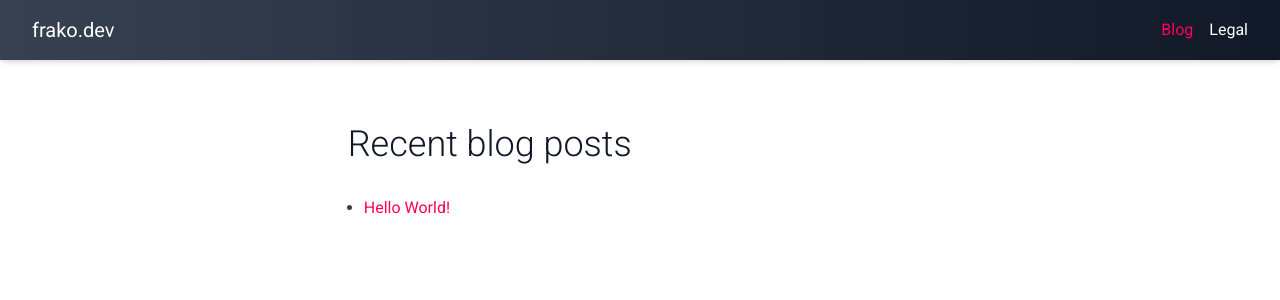
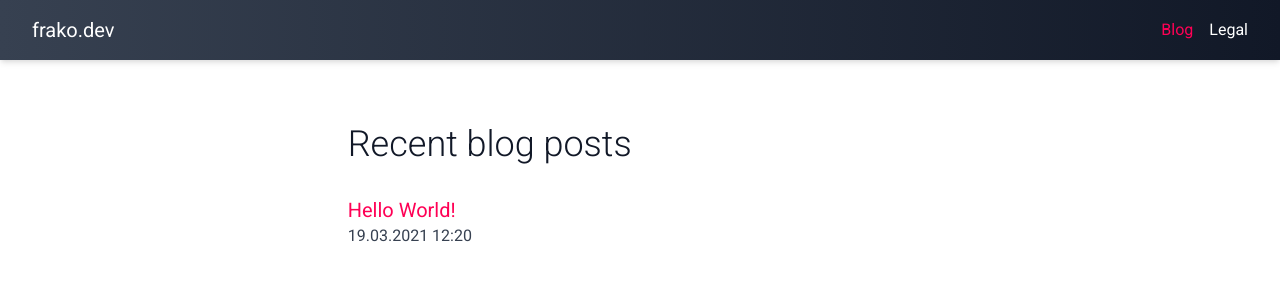
Before and after one commit to s22h/frako.dev, a Next.js app: page / in a window 1280 px wide. Shown: the top 300 px of the page. Built offline with nearby package versions, Linux system fonts and the light colour scheme.

Commit message:
Add date to post list
Resolves #2

```diff
--- a/pages/author/[slug].tsx
+++ b/pages/author/[slug].tsx
@@ -53,9 +53,7 @@ export default function AuthorPage({ posts, author }: PageProps) {
 					Posts by <b>{author.name}</b>
 				</h1>
 
-				<ul className="list-disc pl-4 my-8">
-					<PostList posts={posts} />
-				</ul>
+				<PostList posts={posts} />
 			</div>
 		</Layout>
 	);
--- a/pages/index.tsx
+++ b/pages/index.tsx
@@ -24,9 +24,7 @@ export default function IndexPage({ posts }: PageProps) {
 			<div className="max-w-prose mx-auto">
 				<h1>Recent blog posts</h1>
 
-				<ul className="list-disc pl-4 my-8">
-					<PostList posts={posts} />
-				</ul>
+				<PostList posts={posts} />
 			</div>
 		</Layout>
 	);
--- a/pages/tag/[slug].tsx
+++ b/pages/tag/[slug].tsx
@@ -53,9 +53,7 @@ export default function CategoryPage({ posts, tag }: PageProps) {
 					Posts tagged <b>{tag.name}</b>
 				</h1>
 
-				<ul className="list-disc pl-4 my-8">
-					<PostList posts={posts} />
-				</ul>
+				<PostList posts={posts} />
 			</div>
 		</Layout>
 	);
--- a/src/components/post-list.tsx
+++ b/src/components/post-list.tsx
@@ -1,4 +1,6 @@
+import { format } from "date-fns";
 import Link from "next/link";
+import React from "react";
 import { Post } from "../../src/types";
 
 type PageProps = {
@@ -7,14 +9,17 @@ type PageProps = {
 
 export default function PostList({ posts }: PageProps) {
 	return (
-		<>
+		<ul className="my-8 space-y-4">
 			{posts.map(post => (
 				<li key={post.uri}>
 					<Link href={post.uri}>
-						<a className="no-underline">{post.title}</a>
+						<a className="block text-xl">{post.title}</a>
 					</Link>
+					<time className="block" dateTime={post.pubDate}>
+						{format(new Date(post.pubDate), "dd.MM.yyyy HH:mm")}
+					</time>
 				</li>
 			))}
-		</>
+		</ul>
 	);
 }
--- a/tailwind.config.js
+++ b/tailwind.config.js
@@ -15,7 +15,8 @@ module.exports = {
 				gray: colors.coolGray
 			},
 			gridTemplateColumns: {
-				article: "minmax(auto, 64ch) 32ch"
+				article: "minmax(auto, 64ch) 32ch",
+				list: "max-content 1fr"
 			},
 			gridTemplateRows: {
 				article: "auto 1fr"
```
